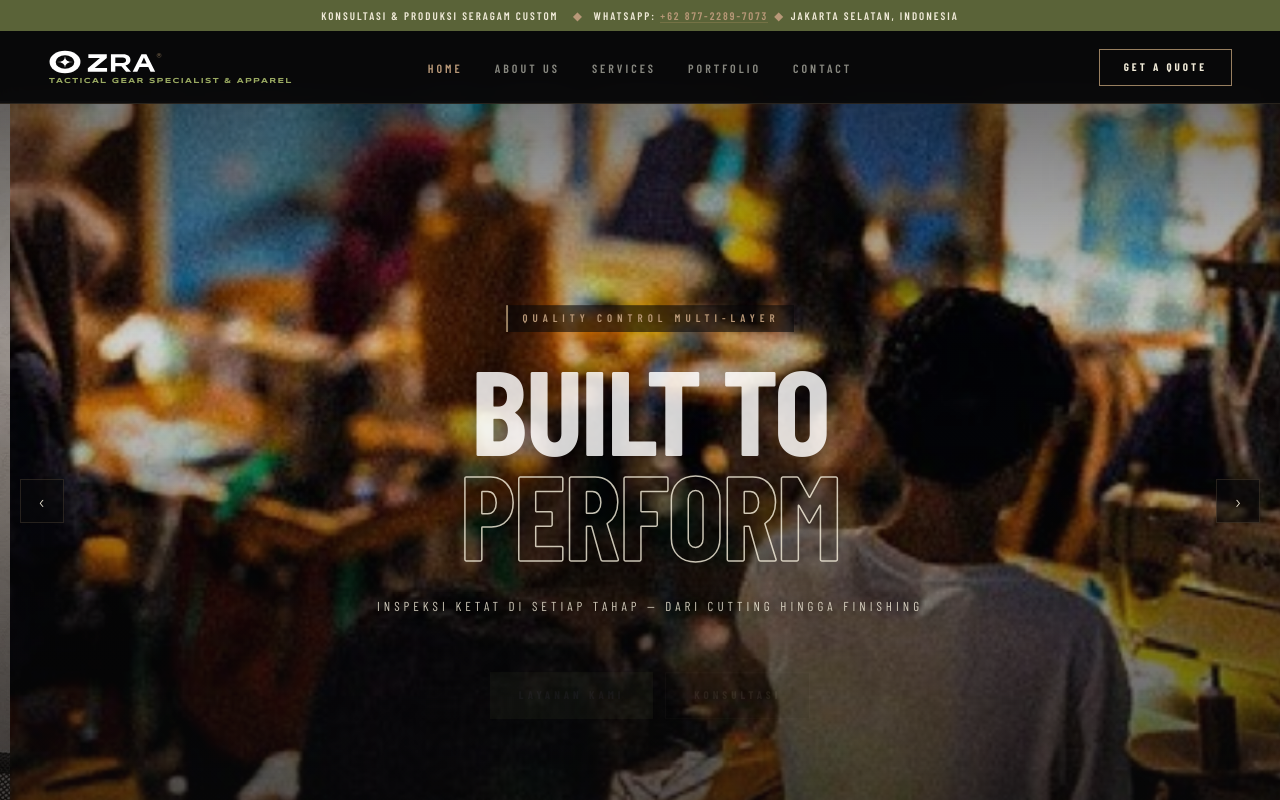
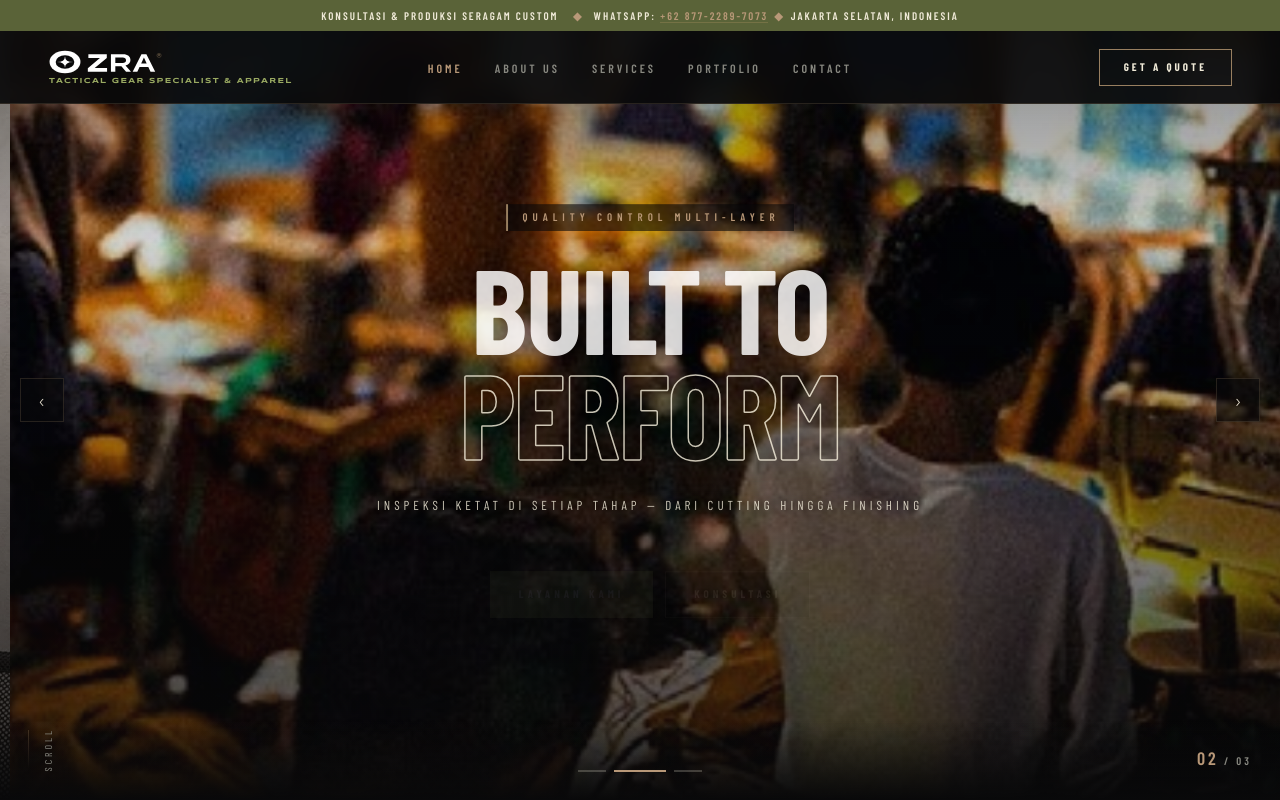
Before and after one commit to rifkihiza26/ozra-prototype, a Next.js app: page / in a window 1280 px wide. Shown: the top 800 px of the page. Built offline with nearby package versions, Linux system fonts and the light colour scheme; a web font is replaced by a local one.

Commit message:
fix: enforce true 12-column grid in navbar for exact mathematical centering

```diff
--- a/src/components/layout/Navbar.tsx
+++ b/src/components/layout/Navbar.tsx
@@ -34,7 +34,7 @@ export default function Navbar() {
     <>
       {/* ── FIXED TOP BAR (ANNOUNCEMENT + NAV) ── */}
       <header
-        className="fixed top-0 left-0 right-0 z-50"
+        className="fixed top-0 left-0 right-0 z-50 w-full"
         style={{
           background: scrolled ? "rgba(9,9,10,0.98)" : "rgba(9,9,10,0.92)",
           backdropFilter: "blur(12px)",
@@ -64,18 +64,17 @@ export default function Navbar() {
           </div>
         </div>
 
-        {/* ── MAIN NAV CONTAINER (Centered Max Width Container) ── */}
-        <nav
-          className="max-w-7xl mx-auto w-full relative"
+        {/* ── MAIN NAV CONTAINER (True 3-Column Equal Grid: Logo Left | Menu Exact Center | CTA Right) ── */}
+        <div
+          className="max-w-7xl mx-auto w-full"
           style={{
             height: "72px",
-            display: "flex",
-            alignItems: "center",
             padding: "0 clamp(20px, 4vw, 48px)",
           }}
         >
-          {/* 1. Left: Logo */}
-          <div style={{ flex: "0 0 auto", zIndex: 2 }}>
+          <div className="w-full h-full grid grid-cols-2 lg:grid-cols-12 items-center">
+            {/* 1. Left: Brand Logo (col-span-1 lg:col-span-3) */}
+            <div className="lg:col-span-3 flex items-center justify-start">
               <Link
                 href="/"
                 prefetch={false}
@@ -86,22 +85,13 @@ export default function Navbar() {
               </Link>
             </div>
 
-          {/* 2. Center: Perfectly Centered Desktop Nav Links (Molay style) */}
-          <div
-            className="hidden lg:flex"
-            style={{
-              position: "absolute",
-              left: "50%",
-              top: "50%",
-              transform: "translate(-50%, -50%)",
-              zIndex: 1,
-            }}
-          >
+            {/* 2. Center: Navigation Menu (col-span-6: Centered in 12-col grid) */}
+            <nav className="hidden lg:flex lg:col-span-6 items-center justify-center">
               <ul
                 style={{
                   display: "flex",
                   alignItems: "center",
-                gap: "clamp(24px, 2.5vw, 40px)",
+                  gap: "clamp(20px, 2.5vw, 36px)",
                   listStyle: "none",
                   margin: 0,
                   padding: 0,
@@ -137,19 +127,11 @@ export default function Navbar() {
                   );
                 })}
               </ul>
-          </div>
+            </nav>
 
-          {/* 3. Right: Desktop CTA & Mobile Hamburger */}
-          <div
-            style={{
-              marginLeft: "auto",
-              display: "flex",
-              alignItems: "center",
-              gap: "16px",
-              zIndex: 2,
-            }}
-          >
-            {/* Desktop CTA (visible on lg: 1024px+) */}
+            {/* 3. Right: Desktop CTA & Mobile Hamburger (col-span-1 lg:col-span-3) */}
+            <div className="lg:col-span-3 flex items-center justify-end gap-3">
+              {/* Desktop CTA */}
               <div className="hidden lg:flex items-center">
                 <a
                   href={`https://wa.me/${COMPANY_INFO.phoneRaw}?text=${encodeURIComponent(COMPANY_INFO.defaultWhatsAppMessage)}`}
@@ -184,7 +166,7 @@ export default function Navbar() {
                 </a>
               </div>
 
-            {/* Mobile & Tablet hamburger (visible under 1024px) */}
+              {/* Mobile & Tablet hamburger */}
               <button
                 onClick={() => setMobileOpen(!mobileOpen)}
                 className="flex lg:hidden items-center justify-center p-2.5 rounded text-[var(--cream)] hover:text-white"
@@ -194,7 +176,8 @@ export default function Navbar() {
                 {mobileOpen ? <X size={22} /> : <Menu size={22} />}
               </button>
             </div>
-        </nav>
+          </div>
+        </div>
       </header>
 
       {/* ── MOBILE DRAWER ── */}
@@ -206,7 +189,7 @@ export default function Navbar() {
             left: 0,
             right: 0,
             bottom: 0,
-            zIndex: 9999,
+            zIndex: 60,
             background: "rgba(9,9,10,0.98)",
             backdropFilter: "blur(20px)",
             display: "flex",
@@ -290,32 +273,29 @@ export default function Navbar() {
                   letterSpacing: "3px",
                   textTransform: "uppercase",
                   textDecoration: "none",
-                  border: "1px solid var(--olive)",
+                  borderRadius: "2px",
                 }}
               >
-                Request a Quote via WhatsApp
+                Konsultasi WhatsApp
               </a>
 
-              <div
+              <p
                 style={{
-                  textAlign: "center",
                   fontFamily: "'Barlow', sans-serif",
                   fontSize: "11px",
                   color: "var(--grey-mid)",
+                  textAlign: "center",
                   marginTop: "8px",
-                  lineHeight: 1.5,
+                  lineHeight: 1.6,
                 }}
               >
                 PT. Ozra Mega Perkasa Indonesia<br />
-                {COMPANY_INFO.address}
-              </div>
+                Jakarta Selatan, Indonesia
+              </p>
             </div>
           </div>
         </div>
       )}
-
-      {/* Spacer so content sits below the fixed header */}
-      <div className="h-[95px] sm:h-[101px]" />
     </>
   );
 }
```
Lines whose indentation alone changed are shown as unchanged.
